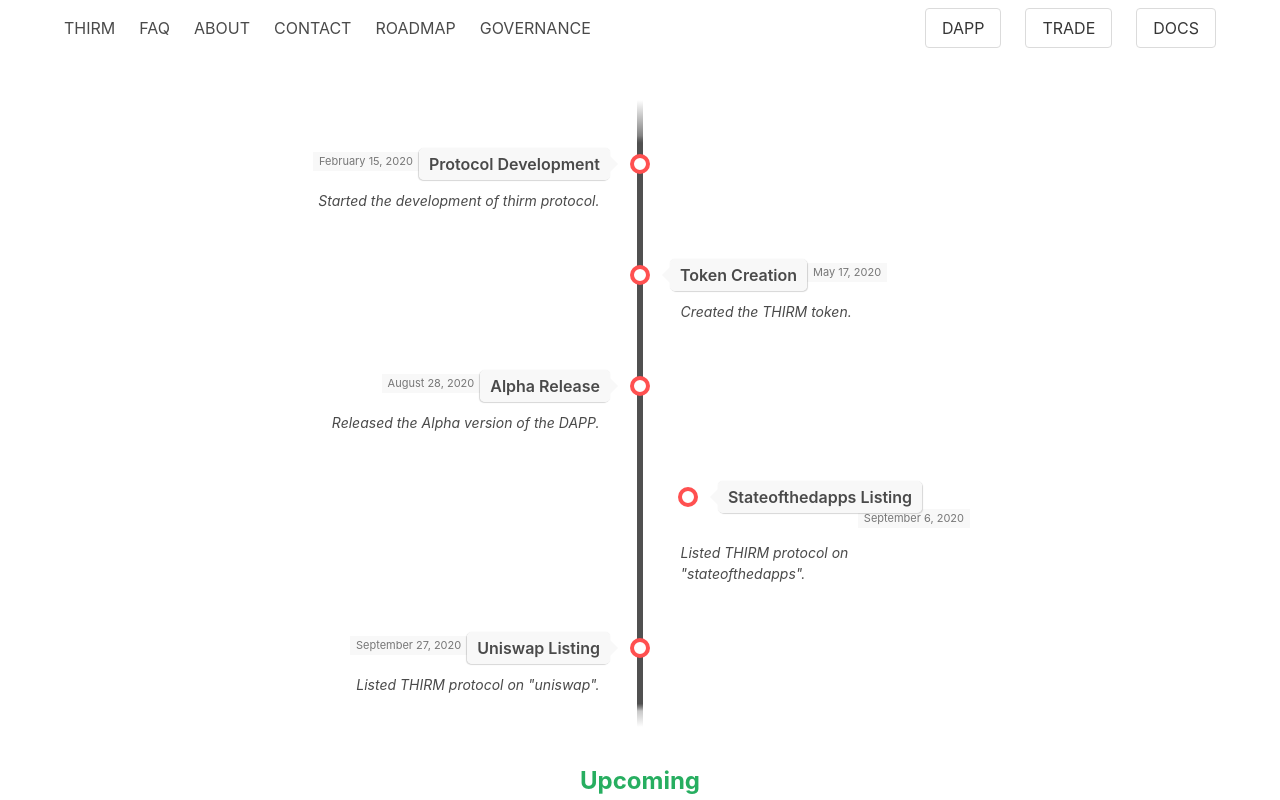
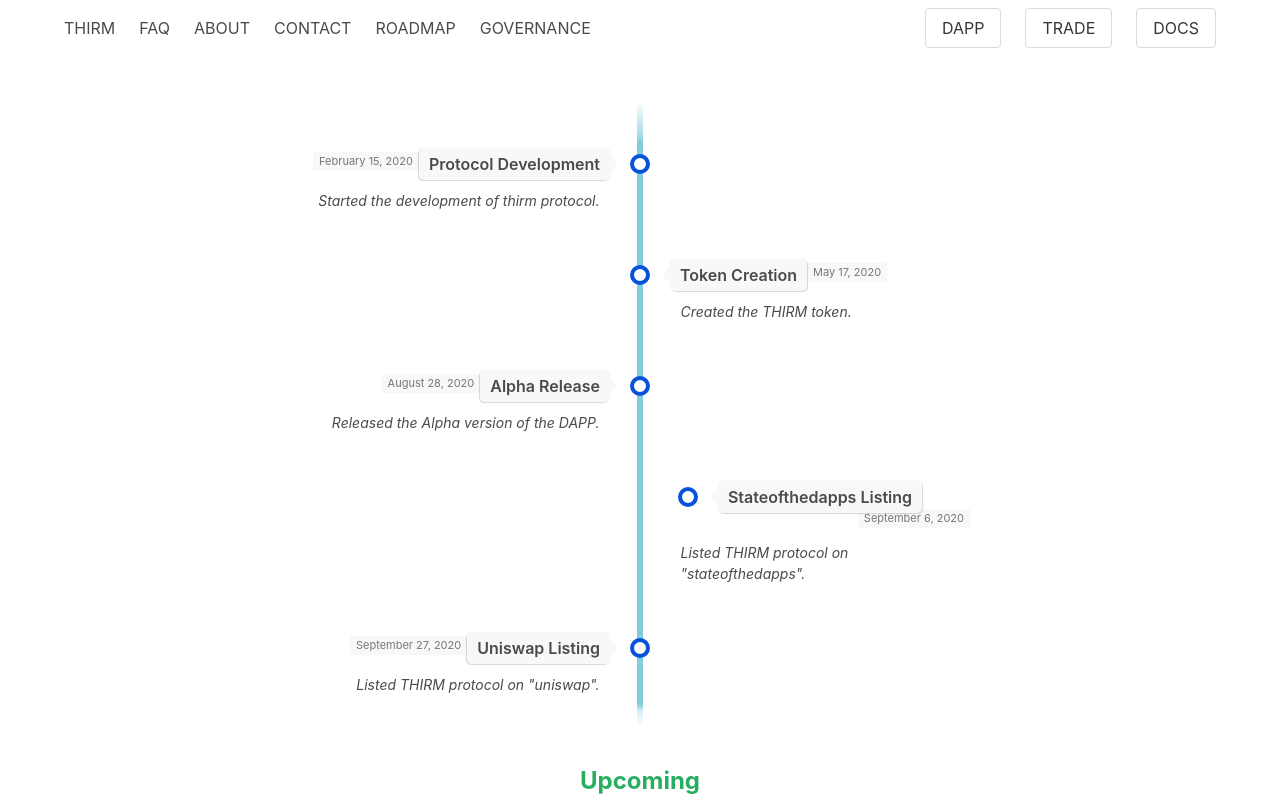
Before and after one commit to SuhailCM/thirmprotocol.github.io, a Vue app: page /roadmap in a window 1280 px wide. Shown: the top 800 px of the page. Built offline with nearby package versions, Linux system fonts and the light colour scheme; what vue-plugin-load-script would draw is missing.

Commit message:
colored timeline

```diff
--- a/src/x/roadmap.vue
+++ b/src/x/roadmap.vue
@@ -66,13 +66,13 @@
   width: 6px;
   height: 100%;
   margin-left: -3px;
-  background: rgb(80,80,80);
-  background: -moz-linear-gradient(top, rgba(80,80,80,0) 0%, rgb(80,80,80) 8%, rgb(80,80,80) 92%, rgba(80,80,80,0) 100%);
+  background: #82ccdd;
+  background: -moz-linear-gradient(top, rgba(80,80,80,0) 0%, #82ccdd 8%, #82ccdd 92%, rgba(80,80,80,0) 100%);
   background: -webkit-gradient(linear, left top, left bottom, color-stop(0%,rgba(30,87,153,1)), color-stop(100%,rgba(125,185,232,1)));
-  background: -webkit-linear-gradient(top, rgba(80,80,80,0) 0%, rgb(80,80,80) 8%, rgb(80,80,80) 92%, rgba(80,80,80,0) 100%);
-  background: -o-linear-gradient(top, rgba(80,80,80,0) 0%, rgb(80,80,80) 8%, rgb(80,80,80) 92%, rgba(80,80,80,0) 100%);
-  background: -ms-linear-gradient(top, rgba(80,80,80,0) 0%, rgb(80,80,80) 8%, rgb(80,80,80) 92%, rgba(80,80,80,0) 100%);
-  background: linear-gradient(to bottom, rgba(80,80,80,0) 0%, rgb(80,80,80) 8%, rgb(80,80,80) 92%, rgba(80,80,80,0) 100%);
+  background: -webkit-linear-gradient(top, rgba(80,80,80,0) 0%, #82ccdd 8%, #82ccdd 92%, rgba(80,80,80,0) 100%);
+  background: -o-linear-gradient(top, rgba(80,80,80,0) 0%, #82ccdd 8%, #82ccdd 92%, rgba(80,80,80,0) 100%);
+  background: -ms-linear-gradient(top, rgba(80,80,80,0) 0%, #82ccdd 8%, #82ccdd 92%, rgba(80,80,80,0) 100%);
+  background: linear-gradient(to bottom, rgba(80,80,80,0) 0%, #82ccdd 8%, #82ccdd 92%, rgba(80,80,80,0) 100%);
 
   z-index: 5;
 }
@@ -143,7 +143,7 @@
   margin-top: -10px;
   background: #fff;
   border-radius: 10px;
-  border: 4px solid rgb(255,80,80);
+  border: 4px solid #0652DD;
   z-index: 10;
 }
 
@@ -254,7 +254,7 @@
   margin-left: -9px;
   background: #fff;
   border-radius: 10px;
-  border: 4px solid rgb(255,80,80);
+  border: 4px solid #0652DD;
   z-index: 10;
 }
 
```
